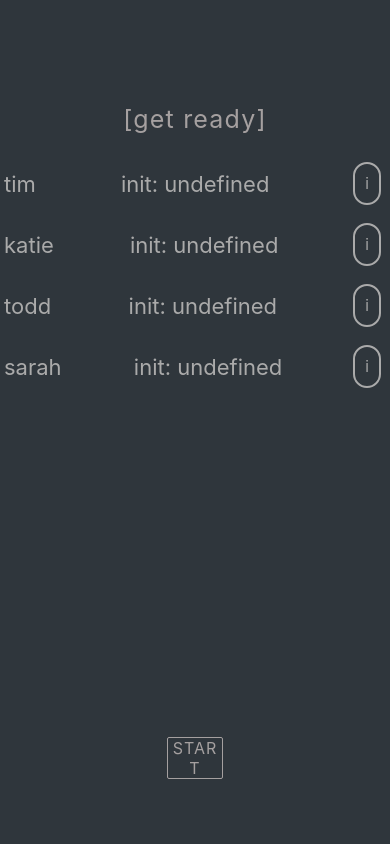
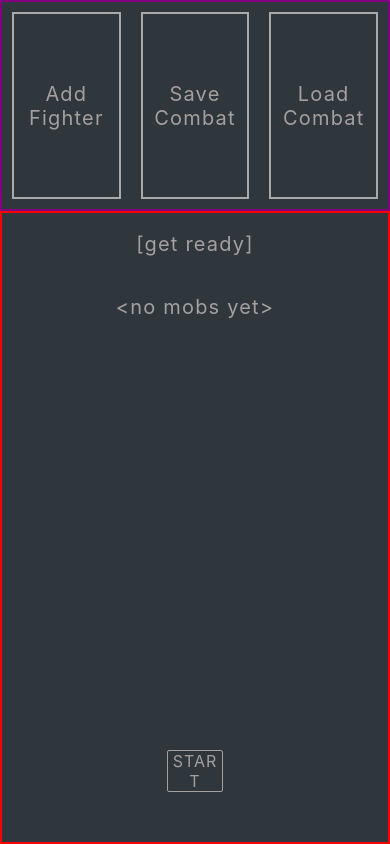
Before and after one commit to applied-sorcery/dnd-init-tracker, a React Native app: screen /Info in a window 390 px wide. Built offline with nearby package versions, Linux system fonts and the light colour scheme.

Commit message:
implement buttons: add fighter, save combat, load combat

```diff
--- a/Style.js
+++ b/Style.js
@@ -20,7 +20,6 @@ const Styles = StyleSheet.create({
     flex: 1,
     // borderColor: 'red',
     // borderWidth: 3,
-    // borderStyle: 'solid',
   },
   safeArea: {
     height: 30,
@@ -50,25 +49,13 @@ const Styles = StyleSheet.create({
   defaultText: {
     textAlign: "center",
     color: "#a5a0a0",
-    fontSize: 25,
+    fontSize: 20,
     letterSpacing: 1.2,
     // borderColor: "#a5a0a0",
     // borderWidth: 2,
     margin: "5%",
   },
 
-  extraLargeText: {
-    alignSelf: "center",
-    textAlign: "center",
-    color: "#a5a0a0",
-    fontSize: 25,
-    margin: "0%",
-    padding: "5%",
-    letterSpacing: 1.2,
-    // borderColor: "#a5a0a0",
-    // borderWidth: 2,
-    width: "25%",
-  },
   buttonView: {
     flexDirection: "row",
     justifyContent: "space-around",
@@ -78,13 +65,14 @@ const Styles = StyleSheet.create({
   addingInit: { marginRight: 0, height: "10%", marginBotton: 0 },
 
   someOptionsRow: {
-    flex: 1 / 9,
+    flex: 1,
     flexDirection: "row",
-    justifyContent: "center",
+    justifyContent: "space-evenly",
+    alignContent: "center",
     margin: 0,
     padding: 0,
-    // borderColor: "#a5a0a0",
-    // borderWidth: 2,
+    borderColor: "purple",
+    borderWidth: 2,
   },
 
   buttonMenu: {
@@ -95,6 +83,14 @@ const Styles = StyleSheet.create({
     // borderWidth: 2,
     // borderColor: "cornflowerblue",
   },
+  addFighterButton: {
+    flex: 1,
+    alignItems: "center",
+    justifyContent: "center",
+    margin: 10,
+    borderWidth: 2,
+    borderColor: "darkgray",
+  },
 });
 
 export default Styles;
--- a/src/components/CombatView.js
+++ b/src/components/CombatView.js
@@ -1,100 +1,108 @@
 /**
- * -every person in the list of combatants should have an init score, check if they do. if they don't: can't start the combat
- * -the list of combatants should be sorted by init score
- * -"whoseTurn" state var gets set to 0, the first index of the sorted  combatants array. it will always correspond to an array index
+ * -every person in the list of fighters should have an init score, check if they do. if they don't: can't start the combat
+ * -the list of fighters should be sorted by init score
+ * -"whoseTurn" state var gets set to 0, the first index of the sorted  fighters array. it will always correspond to an array index
  * -setWhoseTurn gets called to update whose turn it is whenever the next button gets pressed (whoseTurn + 1)
  *
  */
 
-import React, { useState, useEffect } from "react";
-import {
-  View,
-  StyleSheet,
-  Button,
-  Text,
-  FlatList,
-  TextInput,
-  SafeAreaView,
-  ActivityIndicator,
-  TouchableOpacity,
-} from "react-native";
+import React, { useState } from "react";
+import { View, Text, FlatList, TouchableOpacity } from "react-native";
 import ListItem from "./ListItem.js";
 import Styles from "../../Style";
-import { Animated } from "react-native";
 
 const baseUrl = "http://dnd5eapi.co";
 
 const CombatView = () => {
   const [round, setRound] = useState(0);
-  const [whoseTurn, setWhoseTurn] = useState(0);
+  const [whoseTurn, setWhoseTurn] = useState();
   const [duringBattle, setDuringBattle] = useState(false);
   const [preBattle, setPreBattle] = useState(true);
-  const [addingCombatant, setAddingCombatant] = useState(false);
-  const [savedCombats, setSavedCombats] = useState(
-    //some dummy data: when this array is uncommented, there is 1 saved combat named "cobmat1" which has 2 combatants...
-    //if this array is commented out, there are no saved combats and the screen loads directly to new combat view
-    [
-      {
-        name: "combat1",
-        combatants: [{ name: "combatant-1" }, { name: "combatant-2" }],
-      },
-    ]
-  );
-  const [combatants, setCombatants] = useState(
-    //some dummy data: when this array is uncommented, there are 4 currently added/ready combatants, they should be displayed
-    //if this array is commented out, there are no loaded combatants and the plus sign to add combatants is front and center
-    //also the start button won't be available
+  const [addingFighter, setAddingFighter] = useState(false);
+  const [savedCombats, setSavedCombats] = useState([
+    // {
+    //   name: "combat1",
+    //   fighters: [{ name: "fighter-1" }, { name: "fighter-2" }],
+    // },
+  ]);
 
-    [
-      { id: "1", name: "tim", initScore: 2 },
-      { id: "2", name: "katie", initScore: 20 },
-      { id: "3", name: "todd", initScore: 19 },
-      { id: "4", name: "sarah", initScore: 13 },
-    ]
-  );
+  //some dummy data: when this array is uncommented, there is 1 saved combat named "cobmat1" which has 2 fighters...
+  //if this array is commented out, there are no saved combats and the screen loads directly to new combat view
+  // [
+  //   {
+  //     name: "combat1",
+  //     fighters: [{ name: "fighter-1" }, { name: "fighter-2" }],
+  //   },
+  // ]
+
+  const [fighters, setFighters] = useState([
+    // { id: "1", name: "tim", initScore: 2 },
+    // { id: "2", name: "katie", initScore: 20 },
+    // { id: "3", name: "todd", initScore: 19 },
+    // { id: "4", name: "sarah", initScore: 13 },
+  ]);
+
+  //some dummy data: when this array is uncommented, there are 4 currently added/ready fighters, they should be displayed
+  //if this array is commented out, there are no loaded fighters and the plus sign to add fighters is front and center
+  //also the start button won't be available
+
+  // [
+  //   { id: "1", name: "tim", initScore: 2 },
+  //   { id: "2", name: "katie", initScore: 20 },
+  //   { id: "3", name: "todd", initScore: 19 },
+  //   { id: "4", name: "sarah", initScore: 13 },
+  // ]
   const [savingCombat, setSavingCombat] = useState(false);
   const [loadingCombat, setLoadingCombat] = useState(false);
   const [namingCombat, setNamingCombat] = useState(false);
 
-  const [testData, settestData] = useState();
+  const [testData, setTestData] = useState();
 
+  //helper functions
   const isNewCombat = () => {
     console.log("isNewCombat()");
-    return savedCombats.length == 0;
+    return savedCombats;
   };
+
+  const sortFighters = () => {
+    //sort fighters by init score
+  };
+
   const isCombatReady = () =>
-    combatants && combatants.every((combatant) => combatant.initScore);
+    //checks to see if there even are fighters in the list,
+    // and if they all have init scores
+    fighters && fighters.every((fighter) => fighter.initScore);
 
+  //goes with FlatList component
   const renderItem = ({ item }) => (
     <ListItem
       item={item}
-      myTurn={
-        combatants.indexOf(item) == whoseTurn && !preBattle ? true : false
-      }
+      myTurn={fighters.indexOf(item) == whoseTurn && !preBattle ? true : false}
     />
   );
 
   //button press handlers
   const onNewCombatPress = () => {};
 
-  const onNewCombatantPress = () => {};
+  const onNewFighterPress = () => {};
 
   const onLoadCombatPress = () => {};
 
-  const onLoadCombatantPress = () => {};
+  const onLoadFighterPress = () => {};
 
   const onSaveCombatPress = () => {};
 
   const onPlusIconPress = () => {};
 
   const onStartPress = () => {
+    setWhoseTurn(0);
     setPreBattle(false);
     setDuringBattle(true);
     setRound(1);
   };
 
   const onNextPress = () => {
-    if (combatants.length - 1 == whoseTurn) {
+    if (fighters.length - 1 == whoseTurn) {
       setRound((round) => round + 1);
       setWhoseTurn(0);
     } else {
@@ -122,12 +130,12 @@ const CombatView = () => {
     </>
   );
 
-  //this is the list of added/ready combatants. it can be populated manually or
+  //this is the list of added/ready fighters. it can be populated manually or
   // by loading groups/individuals
-  const CombatantList = () => (
+  const FighterList = () => (
     <View style={Styles.listArea}>
       <FlatList
-        data={combatants}
+        data={fighters}
         renderItem={renderItem}
         keyExtractor={(item) => item.id}
         ListEmptyComponent={() => (
@@ -141,26 +149,26 @@ const CombatView = () => {
   //this displays when the user presses the new combat button or when
   //there are no saved combats to load
   const NewCombatView = () => (
-    <>
+    <View
+      style={[
+        Styles.container,
+        { borderWidth: 2, borderColor: "yellow", margin: 10 },
+      ]}
+    >
       <Text style={Styles.defaultText}>New Combat:</Text>
-      <View>
-        <TouchableOpacity onPress={onPlusIconPress}>
-          <Text style={Styles.extraLargeText}>+</Text>
-        </TouchableOpacity>
-      </View>
       <Text style={Styles.defaultText}>Recent:</Text>
-    </>
+    </View>
   );
 
   //once the battle has started, display these things:
   //  --round number
-  //  --combatant list
+  //  --fighter list
   //  --Next button
   //  --Reset button
   const DuringBattleView = () => (
     <>
       <Text style={Styles.defaultText}>{"Round: " + round}</Text>
-      <CombatantList />
+      <FighterList />
       <View style={Styles.buttonMenu}>
         <TouchableOpacity onPress={onNextPress}>
           <Text style={Styles.button}>NEXT</Text>
@@ -177,15 +185,20 @@ const CombatView = () => {
 
   //if there are saved combats, then we will display a Combat Menu with options: Load or New Combat
 
-  //once there are SOME combatants in the list, the start button appears.
+  //once there are SOME fighters in the list, the start button appears.
   const PreBattleView = () => (
     <>
-      {!combatants ? (
+      {!fighters ? (
         <>{isNewCombat() ? <NewCombatView /> : <CombatMenu />}</>
       ) : (
-        <View style={[Styles.container, { flex: 1 }]}>
+        <View
+          style={[
+            Styles.container,
+            { flex: 1, borderWidth: 2, borderColor: "red" },
+          ]}
+        >
           <Text style={Styles.defaultText}> [get ready] </Text>
-          <CombatantList />
+          <FighterList />
           <View style={Styles.buttonMenu}>
             <TouchableOpacity onPress={onStartPress}>
               <Text style={Styles.button}>START</Text>
@@ -200,11 +213,29 @@ const CombatView = () => {
     //this is view returned by the combatView component.
     //different sub view components are rendered based on state.
     <View style={Styles.container}>
-      <View style={Styles.someOptionsRow}></View>
-      {preBattle && <PreBattleView />}
-      {duringBattle && <DuringBattleView />}
-
-      {/*{addingCombatant && <AddingCombatantView />}
+      <View style={Styles.someOptionsRow}>
+        {/* save, load, add buttons goes here */}
+        <View style={Styles.addFighterButton}>
+          <TouchableOpacity onPress={onPlusIconPress}>
+            <Text style={Styles.defaultText}>Add Fighter</Text>
+          </TouchableOpacity>
+        </View>
+        <View style={Styles.addFighterButton}>
+          <TouchableOpacity onPress={onPlusIconPress}>
+            <Text style={Styles.defaultText}>Save Combat</Text>
+          </TouchableOpacity>
+        </View>
+        <View style={Styles.addFighterButton}>
+          <TouchableOpacity onPress={onPlusIconPress}>
+            <Text style={Styles.defaultText}>Load Combat</Text>
+          </TouchableOpacity>
+        </View>
+      </View>
+      <View style={{ flex: 1, minHeight: "75%" }}>
+        {preBattle && <PreBattleView />}
+        {duringBattle && <DuringBattleView />}
+      </View>
+      {/*{addingFighter && <AddingFighterView />}
       {savingCombat && <SavingCombatView />}
       {loadingCombat && <LoadingCombatView />}
       {namingCombat && <NamingCombatView />} */}
--- a/src/redux/reducer.js
+++ b/src/redux/reducer.js
@@ -1,12 +1,12 @@
-import uuid from 'react-native-uuid';
+import uuid from "react-native-uuid";
 
 //Action Type
-export const ADD_1 = 'ADD_1';
-export const REMOVE_MONSTER = 'REMOVE_MONSTER';
-export const LOAD_MONSTERS = 'LOAD_MONSTERS';
+export const ADD_1 = "ADD_1";
+export const REMOVE_MONSTER = "REMOVE_MONSTER";
+export const LOAD_MONSTERS = "LOAD_MONSTERS";
 
 //Action Creator
-export const addMonster = (monsterId) => ({type: ADD_1, payload: monsterId});
+export const addMonster = (monsterId) => ({ type: ADD_1, payload: monsterId });
 
 export const loadMonsters = (monsterList) => ({
   type: LOAD_MONSTERS,
@@ -18,21 +18,21 @@ export const removeMonster = (monsterId) => ({
   payload: monsterId,
 });
 //Initial State
-const initialState = {allMonsters: [], combatants: []};
+const initialState = { allMonsters: [], fighters: [] };
 
 const rootReducer = (state = initialState, action) => {
   switch (action.type) {
     case ADD_1:
       let newMonsters = state.allMonsters.map((monster) =>
         monster.id == action.payload
-          ? {...monster, quantity: (monster.quantity += 1)}
-          : monster,
+          ? { ...monster, quantity: (monster.quantity += 1) }
+          : monster
       );
-      let newCombatants = newMonsters.filter((monster) => monster.quantity > 0);
+      let newFighters = newMonsters.filter((monster) => monster.quantity > 0);
       return {
         ...state,
         allMonsters: newMonsters,
-        combatants: newCombatants,
+        fighters: newFighters,
       };
 
     case LOAD_MONSTERS:
@@ -50,11 +50,11 @@ const rootReducer = (state = initialState, action) => {
         ...state,
         allMonsters: state.allMonsters.map((monster) =>
           monster.id == action.payload
-            ? {...monster, quantity: (monster.quantity -= 1)}
-            : monster,
+            ? { ...monster, quantity: (monster.quantity -= 1) }
+            : monster
         ),
 
-        combatants: state.allMonsters.filter((monster) => monster.quantity > 0),
+        fighters: state.allMonsters.filter((monster) => monster.quantity > 0),
       };
 
     default:
```
Also changed, not shown: src/components/SearchView.js (+6 -6 lines), the-big-board.txt.
